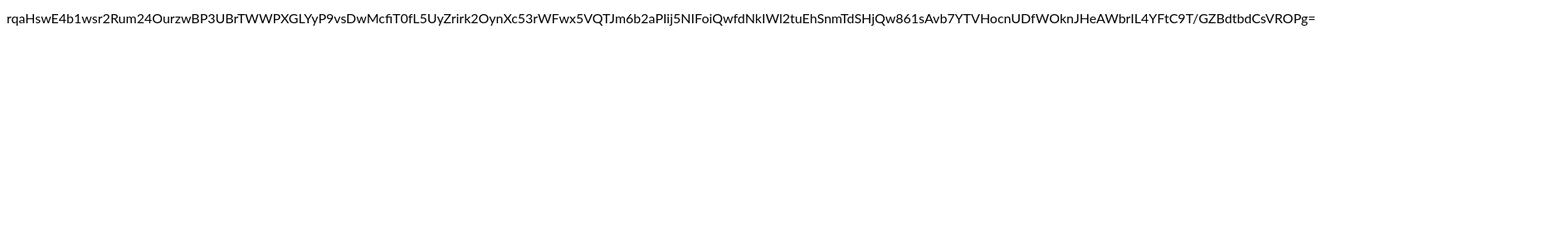
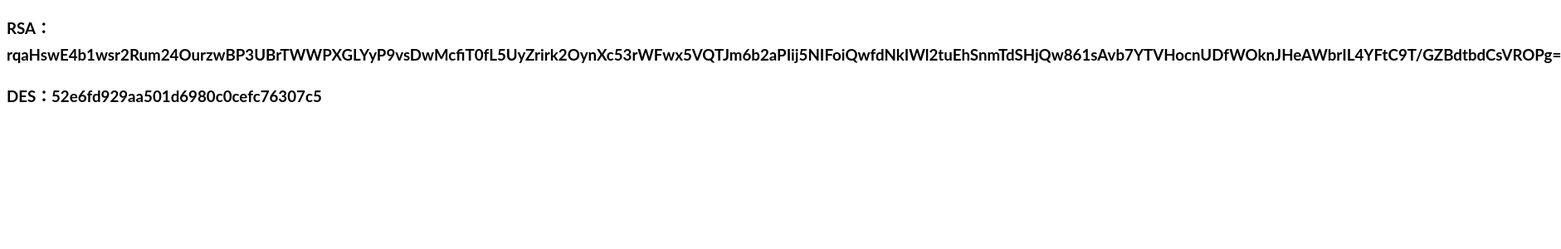
Before and after one commit to SEC-LPR/sp-frontend, a React app: page /test in a window 1280 px wide. Shown: the top 300 px of the page at 83% size, 1881 px wide, since content can reach past the window. Built offline with nearby package versions, Linux system fonts and the light colour scheme.

Commit message:
DES part

```diff
--- a/package.json
+++ b/package.json
@@ -51,6 +51,7 @@
     "@mui/icons-material": "^5.0.1",
     "@mui/material": "^5.0.2",
     "axios": "^0.22.0",
+    "crypto-js": "^4.1.1",
     "formik": "^2.2.9",
     "jsencrypt": "^3.2.1",
     "react": "^17.0.2",
--- a/src/components/Common/Test.jsx
+++ b/src/components/Common/Test.jsx
@@ -1,10 +1,13 @@
 import React from 'react';
 import { encryption } from './useRSA';
+import { encryptDES } from './useDES'
+
 const Test = () => {
     const t = "123test123";
     return (
         <div>
-            {encryption(t)}
+            <h3>RSA：{encryption(t)}</h3>
+            <h3>DES：{encryptDES(t)}</h3>
         </div>
     )
 }
--- /dev/null
+++ b/src/components/Common/useDES.jsx
@@ -0,0 +1,35 @@
+import CryptoJS from 'crypto-js';
+
+const key = 'DES_LPR_private_key';
+const keyHex = CryptoJS.enc.Utf8.parse(key);
+
+// 加密
+const encryptDES = (message) => {
+  if (message) {
+    const encrypted = CryptoJS.DES.encrypt(message, keyHex, {
+      mode: CryptoJS.mode.ECB,
+      padding: CryptoJS.pad.Pkcs7,
+    });
+    return encrypted.ciphertext.toString();
+  }
+  return '';
+};
+
+// 解密
+const decryptDES = (ciphertext) => {
+  if (ciphertext) {
+    const decrypted = CryptoJS.DES.decrypt({
+      ciphertext: CryptoJS.enc.Hex.parse(ciphertext),
+    }, keyHex, {
+      mode: CryptoJS.mode.ECB,
+      padding: CryptoJS.pad.Pkcs7,
+    });
+    return decrypted.toString(CryptoJS.enc.Utf8);
+  }
+  return '';
+};
+
+export {
+  encryptDES,
+  decryptDES,
+};
```
Also changed, not shown: 1 other file (tests, documents, lock files or other folders).
